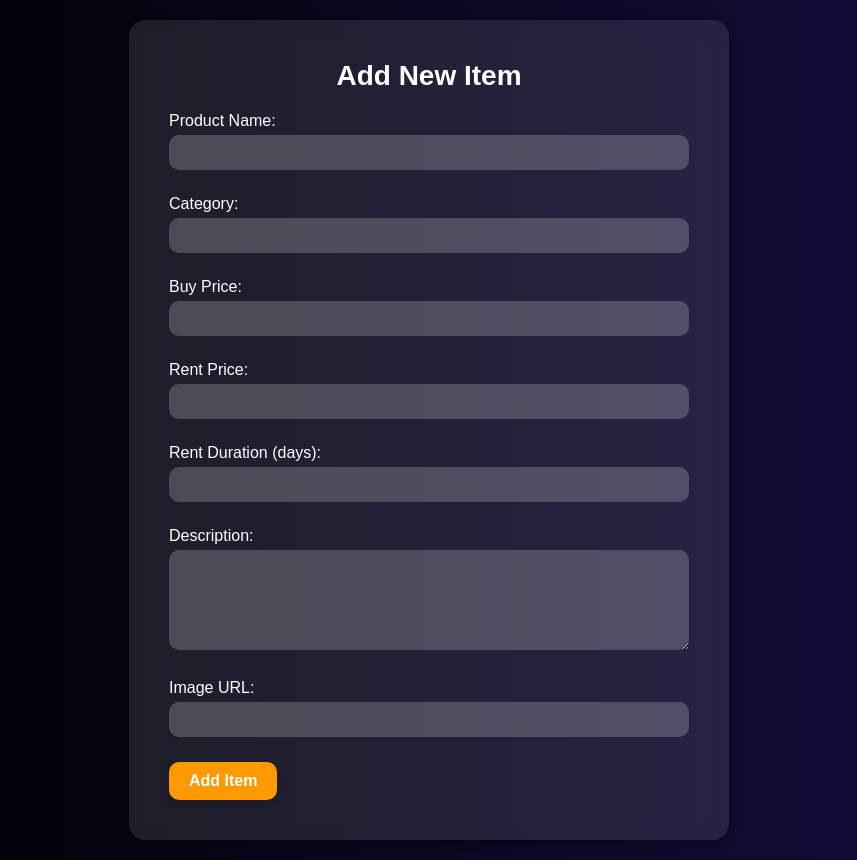
After one commit to lyr-ast/SIA, a Flask app: page /addlisting in a window 1280 px wide. The commit adds this page. Shown: the whole page, without its empty margins (211-1068 px from the left). Run offline with Flask 3, Linux system fonts and the light colour scheme; the visitor is signed in with stand-in values (Sample User, id 1).

Commit message:
Add files via upload

```diff
--- a/sia/__init__.py
+++ b/sia/__init__.py
@@ -2,6 +2,10 @@ from flask import Flask
 from flask_sqlalchemy import SQLAlchemy
 from os import path, getenv, urandom
 from flask_login import LoginManager
+from dotenv import load_dotenv
+
+
+load_dotenv()
 
 db = SQLAlchemy()
 
--- /dev/null
+++ b/sia/templates/addlisting.html
@@ -0,0 +1,160 @@
+<!DOCTYPE html>
+<html lang="en">
+<head>
+    <meta charset="UTF-8">
+    <meta name="viewport" content="width=device-width, initial-scale=1.0">
+    <title>Add Item</title>
+    <style>
+        /* General Styles */
+        * {
+            margin: 0;
+            padding: 0;
+            box-sizing: border-box;
+            font-family: Arial, sans-serif;
+        }
+
+        body {
+            background: #000000;
+            background: linear-gradient(to right, #000000, #130F40);
+            background-size: cover;
+            color: #e0e0e0;
+            min-height: 100vh;
+            display: flex;
+            flex-direction: column;
+            align-items: center;
+            justify-content: center;
+        }
+
+        .container {
+            padding: 40px;
+            background: rgba(255, 255, 255, 0.1);
+            backdrop-filter: blur(10px);
+            border-radius: 16px;
+            box-shadow: 0 4px 10px rgba(0, 0, 0, 0.3);
+            width: 100%;
+            max-width: 600px; /* Max width for form */
+            margin: 20px; /* Margin for spacing */
+        }
+
+        h1 {
+            font-size: 28px;
+            margin-bottom: 20px;
+            color: #ffffff;
+            text-align: center; /* Center align title */
+        }
+
+        label {
+            font-size: 16px;
+            color: #ffffff;
+            display: block;
+            margin: 10px 0 5px;
+        }
+
+        input, textarea {
+            width: 100%;
+            padding: 10px;
+            border-radius: 10px;
+            border: none;
+            margin-bottom: 15px;
+        }
+
+        input {
+            background: rgba(255, 255, 255, 0.2);
+            color: #ffffff;
+        }
+
+        textarea {
+            height: 100px;
+            background: rgba(255, 255, 255, 0.2);
+            color: #ffffff;
+        }
+
+        button {
+            background-color: #FF9900;
+            color: #ffffff;
+            border: none;
+            padding: 10px 20px;
+            font-size: 16px;
+            font-weight: bold;
+            border-radius: 10px;
+            cursor: pointer;
+            box-shadow: 0 4px 10px rgba(0, 0, 0, 0.2);
+            margin-top: 10px; /* Added margin to separate from input fields */
+            transition: all 0.3s ease;
+        }
+
+        button:hover {
+            background-color: #FF7700;
+            transform: translateY(-2px);
+            box-shadow: 0 6px 12px rgba(0, 0, 0, 0.3);
+        }
+
+        /* Flash Messages */
+        .alert-success {
+            position: relative;
+            background-color: green;
+            color: white;
+            padding: 20px;
+            border-radius: 10px;
+            box-shadow: 0 8px 16px rgba(0, 0, 0, 0.3);
+        }
+
+        .alert-danger {
+            position: relative;
+            background-color: red;
+            color: white;
+            padding: 20px;
+            border-radius: 10px;
+            box-shadow: 0 8px 16px rgba(0, 0, 0, 0.3);
+        }
+
+        ul {
+            list-style-type: none; /* Remove bullet points */
+            margin-top: 20px; /* Space above the messages */
+        }
+
+        li {
+            margin: 10px 0; /* Space between messages */
+        }
+    </style>
+</head>
+<body>
+    <div class="container">
+        <h1>Add New Item</h1>
+        <form action="/addlisting" method="POST">
+            <label for="product_name">Product Name:</label>
+            <input type="text" id="product_name" name="product_name" required><br>
+
+            <label for="category">Category:</label>
+            <input type="text" id="category" name="category" required><br>
+
+            <label for="sell_price">Buy Price:</label>
+            <input type="number" step="0.01" id="sell_price" name="sell_price"><br>
+
+            <label for="rent_price">Rent Price:</label>
+            <input type="number" step="0.01" id="rent_price" name="rent_price"><br>
+
+            <label for="rent_duration">Rent Duration (days):</label>
+            <input type="number" id="rent_duration" name="rent_duration"><br>
+
+            <label for="description">Description:</label>
+            <textarea id="description" name="description"></textarea><br>
+
+            <label for="image_url">Image URL:</label>
+            <input type="text" id="image_url" name="image_url"><br>
+
+            <button type="submit">Add Item</button>
+        </form>
+
+        {% with messages = get_flashed_messages(with_categories=true) %}
+            {% if messages %}
+                <ul>
+                    {% for category, message in messages %}
+                        <li class="{{ category }}">{{ message }}</li>
+                    {% endfor %}
+                </ul>
+            {% endif %}
+        {% endwith %}
+    </div>
+</body>
+</html>
--- a/sia/templates/product_details.html
+++ b/sia/templates/product_details.html
@@ -28,5 +28,6 @@
             <p><strong>Price:</strong> ₹{{ product.price }}</p>
         </div>
     </div>
+    <script src="/static/app.js"></script>
 </body>
 </html>
--- a/sia/views.py
+++ b/sia/views.py
@@ -1,4 +1,9 @@
-from flask import Flask, render_template, jsonify, request, flash, Blueprint
+from flask import Flask, render_template, jsonify, request, flash, Blueprint, redirect, url_for
+
+from . import db
+from .models import Item
+
+from flask_login import login_user, login_required, logout_user, current_user
 
 app = Flask(__name__)
 
@@ -7,29 +12,6 @@ app = Flask(__name__)
 #app.config.from_prefixed_env()
 #app.config["SECRET_KEY"]
 
-# Example product data (you can replace this with database data)
-products = [
-    {"id": 1, "name": "Football", "buyPrice": 19.99, "rentPrice": None, "rentDuration": None, "imageUrl": "/static/product1.jpg", "description": "A high-quality football for outdoor games."},
-    {"id": 2, "name": "Badminton Racket", "buyPrice": None, "rentPrice": 14.99, "rentDuration": 1, "imageUrl": "/static/product2.jpg", "description": "Lightweight badminton racket for a competitive edge."},
-    {"id": 3, "name": "Tennis Ball", "buyPrice": 39.99, "rentPrice": None, "rentDuration": None, "imageUrl": "/static/product3.jpg", "description": "Durable tennis balls for long-lasting play."},
-    {"id": 4, "name": "Yoga Mat", "buyPrice": None, "rentPrice": 29.99, "rentDuration": 3, "imageUrl": "/static/product4.jpg", "description": "Eco-friendly yoga mat for comfortable practice."},
-    {"id": 5, "name": "Smartphone", "buyPrice": 59.99, "rentPrice": None, "rentDuration": None, "imageUrl": "/static/product5.jpg", "description": "Latest smartphone with high-resolution camera."},
-    {"id": 6, "name": "Cooking Pot", "buyPrice": None, "rentPrice": 34.99, "rentDuration": 2, "imageUrl": "/static/product6.jpg", "description": "Stainless steel cooking pot for all your culinary needs."},
-    {"id": 7, "name": "Badminton Shuttlecock", "buyPrice": 79.99, "rentPrice": 19.99, "rentDuration": 5, "imageUrl": "/static/product7.jpg", "description": "High-speed shuttlecocks for professional games."},
-    {"id": 8, "name": "Basketball", "buyPrice": None, "rentPrice": 39.99, "rentDuration": 4, "imageUrl": "/static/product8.jpg", "description": "Official size basketball for outdoor courts."},
-    {"id": 9, "name": "Skateboard", "buyPrice": 99.99, "rentPrice": None, "rentDuration": None, "imageUrl": "/static/product9.jpg", "description": "Durable skateboard for tricks and stunts."},
-    {"id": 10, "name": "Cycling Helmet", "buyPrice": None, "rentPrice": 44.99, "rentDuration": 1, "imageUrl": "/static/product10.jpg", "description": "Lightweight helmet for safe cycling."},
-    {"id": 11, "name": "Camping Tent", "buyPrice": 119.99, "rentPrice": 24.99, "rentDuration": 3, "imageUrl": "/static/product11.jpg", "description": "Spacious camping tent for outdoor adventures."},
-    {"id": 12, "name": "Fishing Rod", "buyPrice": None, "rentPrice": 49.99, "rentDuration": 2, "imageUrl": "/static/product12.jpg", "description": "Durable fishing rod for a successful catch."},
-    {"id": 13, "name": "Guitar", "buyPrice": 139.99, "rentPrice": None, "rentDuration": None, "imageUrl": "/static/product13.jpg", "description": "Acoustic guitar with a rich sound."},
-    {"id": 14, "name": "Soccer Cleats", "buyPrice": None, "rentPrice": 54.99, "rentDuration": 1, "imageUrl": "/static/product14.jpg", "description": "Comfortable cleats for soccer players."},
-    {"id": 15, "name": "Bicycle", "buyPrice": 159.99, "rentPrice": None, "rentDuration": None, "imageUrl": "/static/product15.jpg", "description": "High-performance bicycle for city rides."},
-    {"id": 16, "name": "Weights Set", "buyPrice": None, "rentPrice": 59.99, "rentDuration": 3, "imageUrl": "/static/product16.jpg", "description": "Adjustable weights for home workouts."},
-    {"id": 17, "name": "Table Tennis Paddle", "buyPrice": 179.99, "rentPrice": 39.99, "rentDuration": 5, "imageUrl": "/static/product17.jpg", "description": "Professional paddle for table tennis enthusiasts."},
-    {"id": 18, "name": "Fitness Tracker", "buyPrice": None, "rentPrice": 64.99, "rentDuration": 14, "imageUrl": "/static/product18.jpg", "description": "Smart fitness tracker to monitor your activities."},
-    {"id": 19, "name": "Swim Goggles", "buyPrice": 199.99, "rentPrice": None, "rentDuration": None, "imageUrl": "/static/product19.jpg", "description": "Anti-fog swim goggles for clear visibility."},
-    {"id": 20, "name": "Protein Powder", "buyPrice": None, "rentPrice": 69.99, "rentDuration": 30, "imageUrl": "/static/product20.jpg", "description": "Nutritional protein powder for muscle building."},
-]
 
 
 views = Blueprint('views', __name__)
@@ -41,17 +23,102 @@ def home():
 
 @views.route('/api/products')
 def get_products():
-    return jsonify(products)  # Send the products data as JSON
+    # Get the limit and offset from the request, defaulting to 25 and 0
+    limit = int(request.args.get('limit', 25))
+    offset = int(request.args.get('offset', 0))
+
+    # Slice the product list based on limit and offset
+    paginated_products = Item.query.offset(offset).limit(limit).all()
+    products = [item.to_dict() for item in paginated_products]
+
+
+    return jsonify(products)
 
 @views.route('/product/<int:product_id>')
 def product_details(product_id):
-    product = next((p for p in products if p["id"] == product_id), None)
+    product = Item.query.get(product_id)
     if product:
         return render_template('product_details.html', product=product)
     else:
         return render_template("404.html"), 404
 
 
+@views.route('/addlisting', methods=['GET', 'POST'])
+@login_required
+def add_listing():
+    if request.method == 'POST':
+        # Retrieve form data
+        product_name = request.form.get('product_name')
+        category = request.form.get('category')
+        sell_price = request.form.get('sell_price')
+        rent_price = request.form.get('rent_price')
+        rent_duration = request.form.get('rent_duration')
+        description = request.form.get('description')
+        image_url = request.form.get('image_url')
+
+        # Validate required fields
+        if not product_name or not category:
+            flash('Product Name and Category are required.', 'danger')
+            return redirect(url_for('views.add_listing'))
+
+        # Validate numeric fields
+        try:
+            sell_price = float(sell_price) if sell_price else None
+            rent_price = float(rent_price) if rent_price else None
+            rent_duration = int(rent_duration) if rent_duration else None
+
+            # Check for at least one of sell_price or rent_price
+            if sell_price is None and rent_price is None:
+                flash('Either Sell Price or Rent Price must be provided.', 'danger')
+                return redirect(url_for('views.add_listing'))
+
+            # If rent_price is provided, rent_duration must also be provided
+            if rent_price is not None and rent_duration is None:
+                flash('If Rent Price is provided, Rent Duration must also be included.', 'danger')
+                return redirect(url_for('views.add_listing'))
+
+            # If sell_price is provided, rent_duration must not be provided
+            if sell_price is not None and rent_duration is not None:
+                flash('If Sell Price is provided, Rent Duration must not be included.', 'danger')
+                return redirect(url_for('views.add_listing'))
+
+            # Validate numeric values
+            if sell_price is not None and sell_price < 0:
+                flash('Sell Price must be a non-negative number.', 'danger')
+                return redirect(url_for('views.add_listing'))
+            if rent_price is not None and rent_price < 0:
+                flash('Rent Price must be a non-negative number.', 'danger')
+                return redirect(url_for('views.add_listing'))
+            if rent_duration is not None and rent_duration < 0:
+                flash('Rent Duration must be a non-negative integer.', 'danger')
+                return redirect(url_for('views.add_listing'))
+
+        except ValueError:
+            flash('Invalid input for Sell Price, Rent Price, or Rent Duration.', 'danger')
+            return redirect(url_for('views.add_listing'))
+
+        # Create a new item instance with the logged-in user's ID
+        new_item = Item(
+            product_name=product_name,
+            category=category,
+            sell_price=sell_price,
+            rent_price=rent_price,
+            rent_duration=rent_duration,
+            description=description,
+            image_url=image_url,
+            user_id=current_user.id  # Link the item to the logged-in user
+        )
+
+        # Add to the database
+        db.session.add(new_item)
+        db.session.commit()
+
+        flash('Item added successfully!', 'success')
+        return redirect(url_for('views.home'))
+
+    return render_template("addlisting.html")
+
+
 
 if __name__ == '__main__':
     app.run(debug=True)
```
Also changed, not shown: sia/auth.py (+4 -4 lines), sia/models.py (+25 -0 lines), sia/static/app.js (+70 -17 lines), sia/static/styles.css (+109 -27 lines), sia/templates/index.html (+13 -4 lines).
